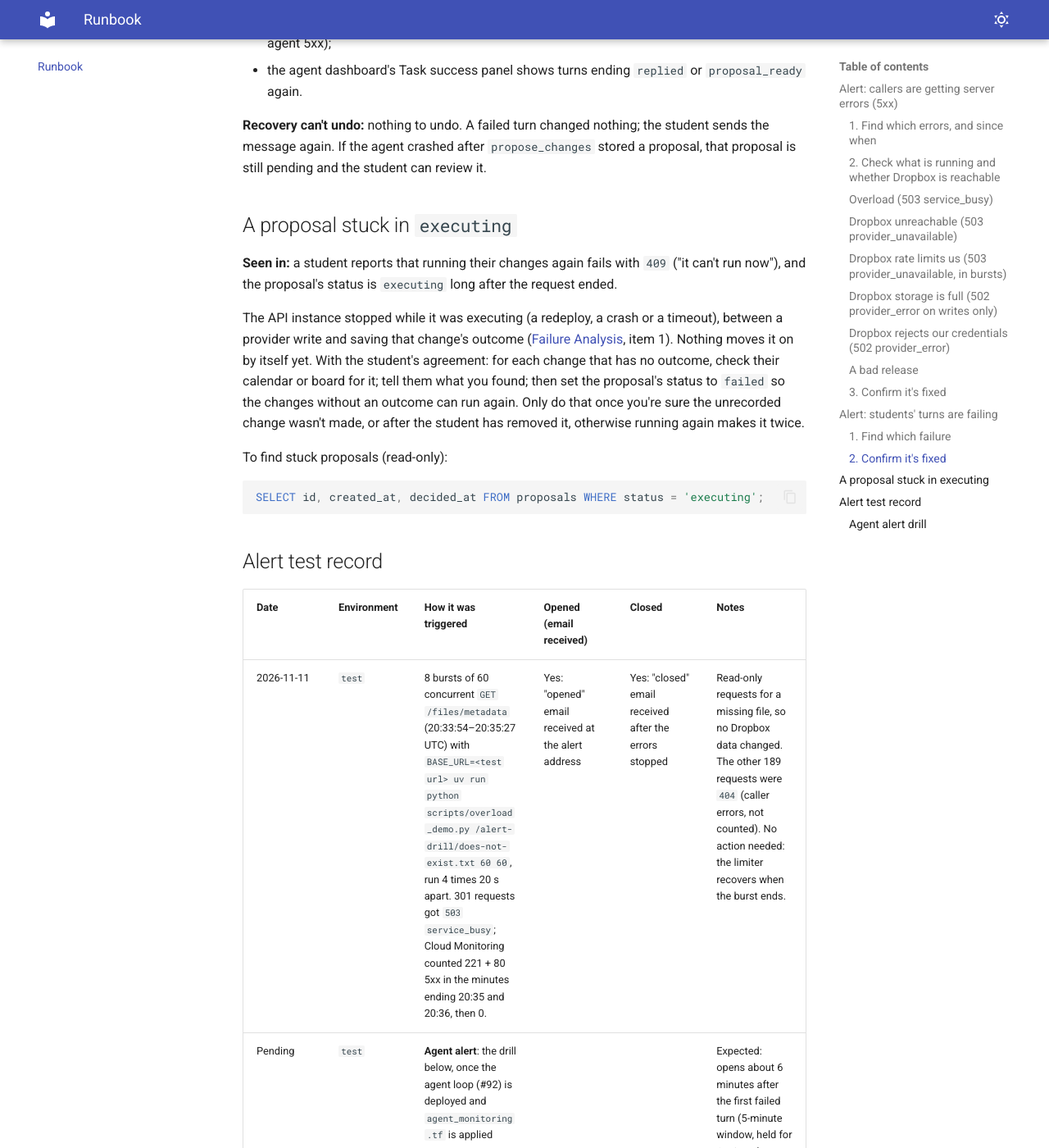
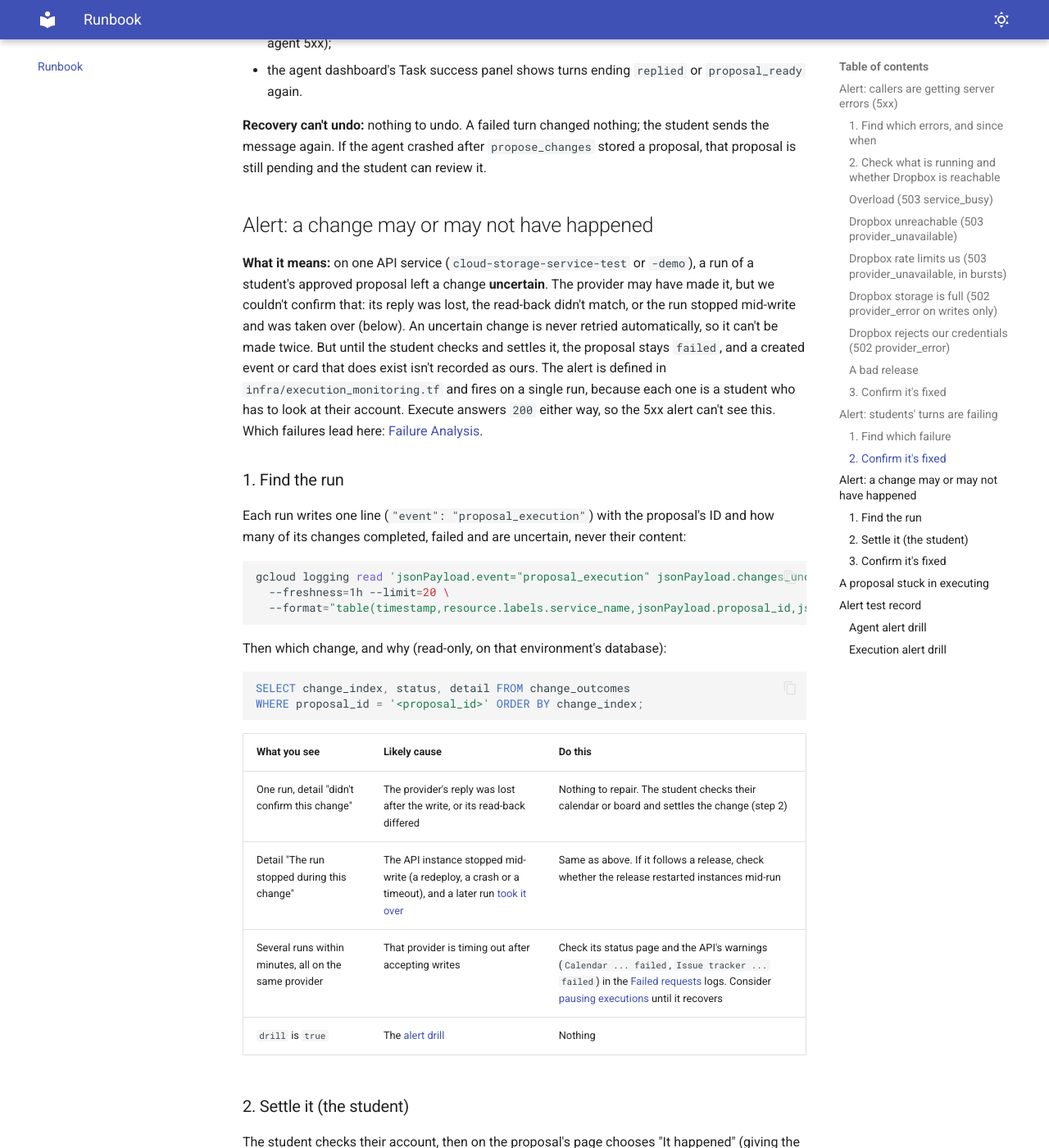
Before and after one commit to Shreyas191/OSPSD-Team-3, an MkDocs documentation site: the page built from docs/runbook.md, in a window 1280 px wide and 1400 px high, scrolled down 4943 px. Shown: the whole window at 82% size. Built offline with MkDocs 1.6.1 and Material for MkDocs 9.7.7, drawn with Linux system fonts in a browser that asks for light colours; some of the changed text lies outside the part shown.

Commit message:
Monitor execution outcomes: a dashboard row and an alert for uncertain changes
Execute answers 200 even when a change failed or is uncertain, so neither
the request metrics nor the 5xx alert saw execution outcomes (failure
analysis, item 4). Two log-based metrics read the proposal_execution line
the API writes per run: runs by final status, and runs that left a change
uncertain. The golden-signals dashboard gets a bottom row for them, and one
uncertain run opens a WARNING alert linked to a new runbook section.

The runbook's stuck-proposal section now describes the takeover #116 added
instead of fixing rows by hand, and has a drill that writes one synthetic
line to test the alert from opening to closing.

Part of #112.

````diff
--- a/docs/runbook.md
+++ b/docs/runbook.md
@@ -131,16 +131,55 @@ gcloud logging read 'jsonPayload.event="agent_run"
 
 **Recovery can't undo:** nothing to undo. A failed turn changed nothing; the student sends the message again. If the agent crashed after `propose_changes` stored a proposal, that proposal is still pending and the student can review it.
 
+## Alert: a change may or may not have happened
+
+**What it means:** on one API service (`cloud-storage-service-test` or `-demo`), a run of a student's approved proposal left a change **uncertain**. The provider may have made it, but we couldn't confirm that: its reply was lost, the read-back didn't match, or the run stopped mid-write and was taken over (below). An uncertain change is never retried automatically, so it can't be made twice. But until the student checks and settles it, the proposal stays `failed`, and a created event or card that does exist isn't recorded as ours. The alert is defined in `infra/execution_monitoring.tf` and fires on a single run, because each one is a student who has to look at their account. Execute answers `200` either way, so the 5xx alert can't see this. Which failures lead here: [Failure Analysis](failure-analysis.md).
+
+### 1. Find the run
+
+Each run writes one line (`"event": "proposal_execution"`) with the proposal's ID and how many of its changes completed, failed and are uncertain, never their content:
+
+```bash
+gcloud logging read 'jsonPayload.event="proposal_execution" jsonPayload.changes_uncertain>0' \
+  --freshness=1h --limit=20 \
+  --format="table(timestamp,resource.labels.service_name,jsonPayload.proposal_id,jsonPayload.final_status,jsonPayload.changes_uncertain,jsonPayload.drill)"
+```
+
+Then which change, and why (read-only, on that environment's database):
+
+```sql
+SELECT change_index, status, detail FROM change_outcomes
+WHERE proposal_id = '<proposal_id>' ORDER BY change_index;
+```
+
+| What you see | Likely cause | Do this |
+|---|---|---|
+| One run, detail "didn't confirm this change" | The provider's reply was lost after the write, or its read-back differed | Nothing to repair. The student checks their calendar or board and settles the change (step 2) |
+| Detail "The run stopped during this change" | The API instance stopped mid-write (a redeploy, a crash or a timeout), and a later run [took it over](#a-proposal-stuck-in-executing) | Same as above. If it follows a release, check whether the release restarted instances mid-run |
+| Several runs within minutes, all on the same provider | That provider is timing out after accepting writes | Check its status page and the API's warnings (`Calendar ... failed`, `Issue tracker ... failed`) in the [Failed requests](#1-find-which-errors-and-since-when) logs. Consider [pausing executions](deployment.md#pausing-executions) until it recovers |
+| `drill` is `true` | The [alert drill](#execution-alert-drill) | Nothing |
+
+### 2. Settle it (the student)
+
+The student checks their account, then on the proposal's page chooses "It happened" (giving the event's or card's ID for one that was created; it's read back and must match the change) or "It didn't happen", so the next run makes it (#131). Until that page is deployed, the same is `POST /proposals/{id}/changes/{index}/resolve` with their session, `{"status": "completed", "record_id": "..."}` or `{"status": "failed"}`. Don't change the rows by hand: settling also records a created event or card as ours, so it can later be updated or removed.
+
+### 3. Confirm it's fixed
+
+- the alert email says **closed** (about 5 minutes after the last such run);
+- the proposal's status is `done` (every change settled or completed), or `failed` with no change `uncertain` if the student said it didn't happen and hasn't run it again yet.
+
+**Recovery can't undo:** a change the student says didn't happen, but did, will be made again on the next run; ask them to check before answering.
+
 ## A proposal stuck in `executing`
 
 **Seen in:** a student reports that running their changes again fails with `409` ("it can't run now"), and the proposal's status is `executing` long after the request ended.
 
-The API instance stopped while it was executing (a redeploy, a crash or a timeout), between a provider write and saving that change's outcome ([Failure Analysis](failure-analysis.md), item 1). Nothing moves it on by itself yet. With the student's agreement: for each change that has no outcome, check their calendar or board for it; tell them what you found; then set the proposal's status to `failed` so the changes without an outcome can run again. Only do that once you're sure the unrecorded change wasn't made, or after the student has removed it, otherwise running again makes it twice.
+The API instance stopped while it was executing (a redeploy, a crash or a timeout). Each change is saved as `started` just before its write, and the run keeps a heartbeat. **It recovers by itself:** once the run has been silent for 10 minutes, running the proposal again takes it over. The `started` change becomes `uncertain`, so it isn't repeated, and the rest run. That opens the [uncertain-change alert](#alert-a-change-may-or-may-not-have-happened). Tell the student to wait 10 minutes and run it again; nothing needs fixing by hand.
 
 To find stuck proposals (read-only):
 
 ```sql
-SELECT id, created_at, decided_at FROM proposals WHERE status = 'executing';
+SELECT id, created_at, decided_at, heartbeat_at FROM proposals WHERE status = 'executing';
 ```
 
 ## Alert test record
@@ -149,6 +188,7 @@ SELECT id, created_at, decided_at FROM proposals WHERE status = 'executing';
 |---|---|---|---|---|---|
 | 2026-11-11 | `test` | 8 bursts of 60 concurrent `GET /files/metadata` (20:33:54–20:35:27 UTC) with `BASE_URL=<test url> uv run python scripts/overload_demo.py /alert-drill/does-not-exist.txt 60 60`, run 4 times 20 s apart. 301 requests got `503 service_busy`; Cloud Monitoring counted 221 + 80 5xx in the minutes ending 20:35 and 20:36, then 0. | Yes: "opened" email received at the alert address | Yes: "closed" email received after the errors stopped | Read-only requests for a missing file, so no Dropbox data changed. The other 189 requests were `404` (caller errors, not counted). No action needed: the limiter recovers when the burst ends. |
 | Pending | `test` | **Agent alert**: the drill below, once the agent loop (#92) is deployed and `agent_monitoring.tf` is applied | | | Expected: opens about 6 minutes after the first failed turn (5-minute window, held for 1 minute); closes about 5 minutes after the last. |
+| Pending | `test` | **Execution alert**: the [drill](#execution-alert-drill) below, once `execution_monitoring.tf` is applied | | | Expected: opens within a few minutes of the line being written (log-based metrics lag by up to about 2 minutes); closes about 5 minutes later. |
 
 ### Agent alert drill
 
@@ -167,3 +207,23 @@ gcloud run services update-traffic course-agent-test --region=us-central1 --remo
 ```
 
 Record when the "opened" and "closed" emails arrived in the table above.
+
+### Execution alert drill
+
+Writes one synthetic `proposal_execution` line, marked `"drill": true`, as the `test` API service, so the log-based metric counts it and the alert opens. No proposal, student or provider is touched. The access token stays inside the command; don't echo it.
+
+```bash
+curl -sS -X POST https://logging.googleapis.com/v2/entries:write \
+  -H "Authorization: Bearer $(gcloud auth print-access-token)" -H "Content-Type: application/json" \
+  -d '{"entries": [{
+        "logName": "projects/ospsd-team3/logs/alert-drill",
+        "resource": {"type": "cloud_run_revision", "labels": {"project_id": "ospsd-team3",
+          "service_name": "cloud-storage-service-test", "revision_name": "alert-drill",
+          "configuration_name": "cloud-storage-service-test", "location": "us-central1"}},
+        "severity": "WARNING",
+        "jsonPayload": {"event": "proposal_execution", "drill": true, "proposal_id": "alert-drill",
+          "final_status": "failed", "changes": 1, "changes_completed": 0,
+          "changes_failed": 0, "changes_uncertain": 1}}]}'
+```
+
+Then record when the "opened" and "closed" emails arrive in the table above. It needs permission to write logs in the project (`roles/logging.logWriter`).
````
Also changed, not shown: 3 other files.
